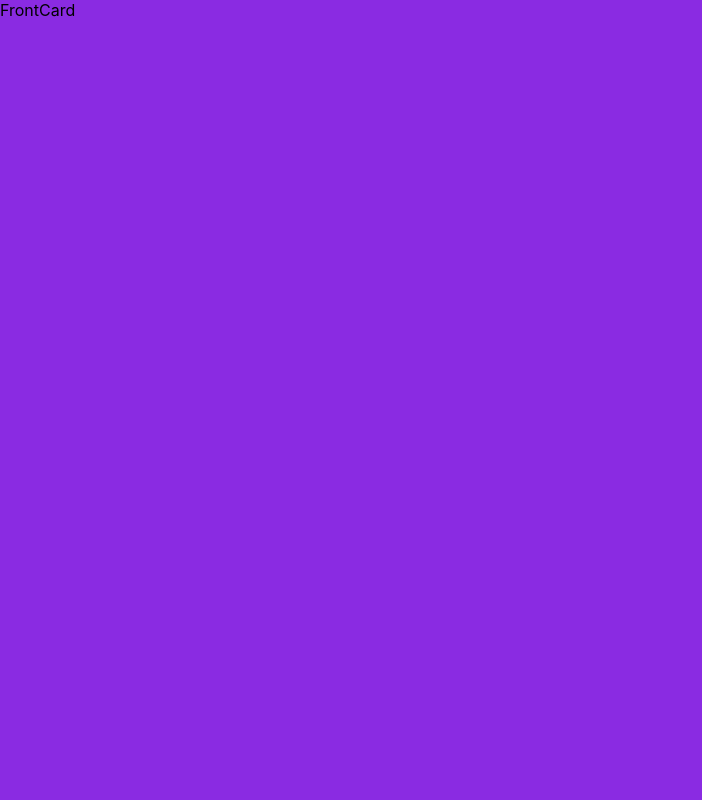
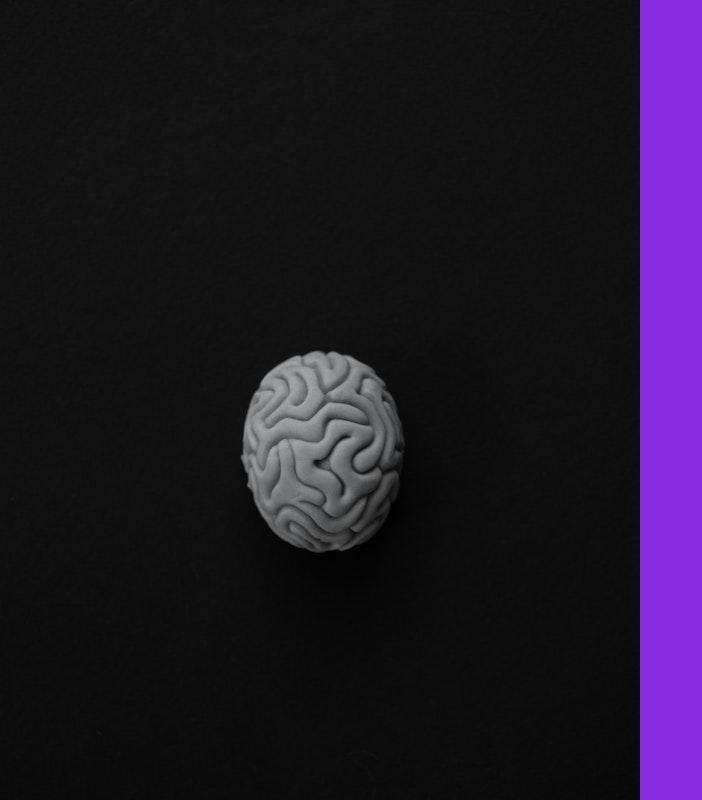
Before and after one commit to brandonfelty/memory-game, a React (Create React App) app: page / in a window 1280 px wide. Shown: the top 800 px of the page, without its empty margins (0-702 px from the left). Built offline with nearby package versions, Linux system fonts and the light colour scheme.

Commit message:
add froont card image

```diff
--- a/src/components/FrontCard.jsx
+++ b/src/components/FrontCard.jsx
@@ -1,7 +1,10 @@
 import React from 'react'
+import Brain from '../images/brain.jpg'
 
 export default function FrontCard() {
   return (
-    <div className='front-card'>FrontCard</div>
+    <div className='front-card'>
+      <img className='front-face' src={Brain} alt='Brain'></img>
+    </div>
   )
 }
```
Also changed, not shown: src/images/brain.jpg (added).
